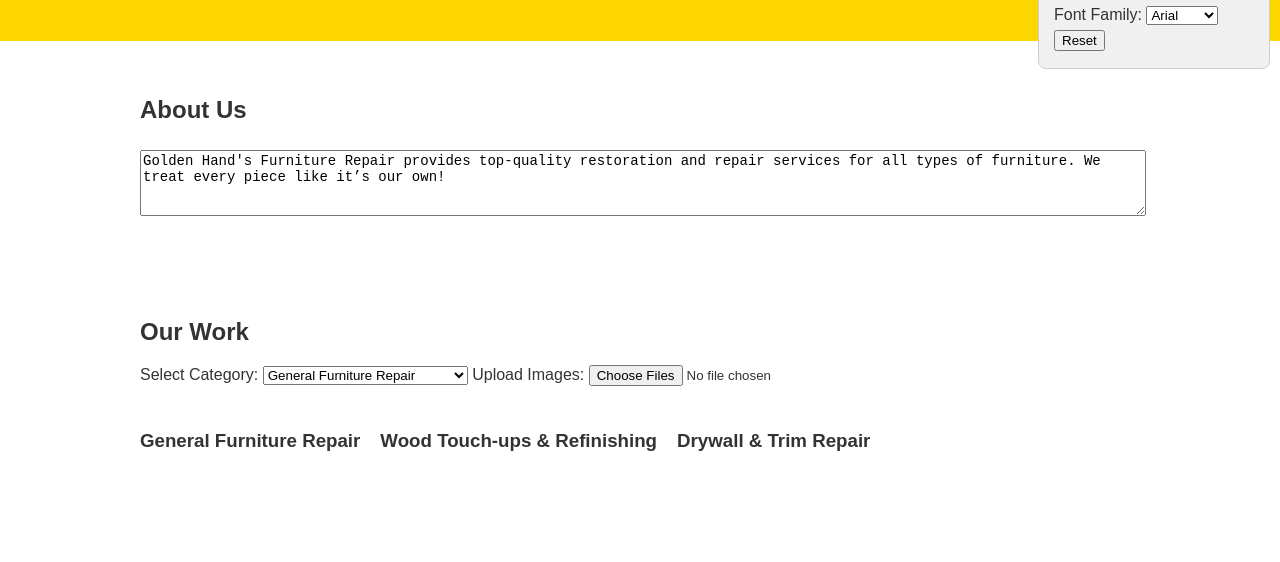
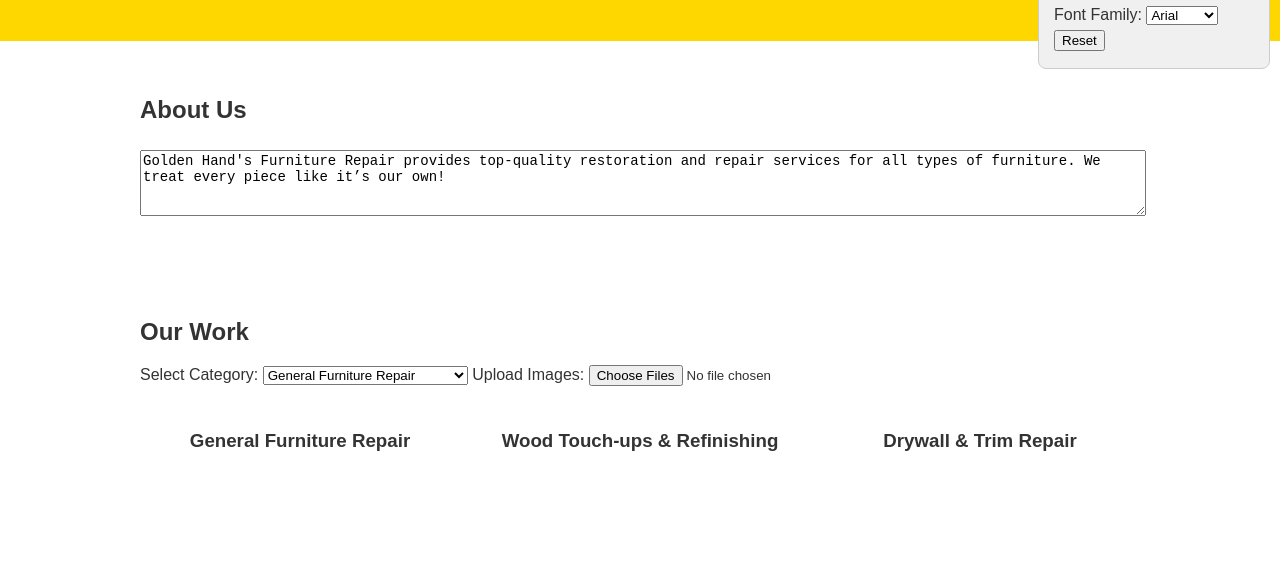
Before and after one commit to mharris091995-cloud/Golden-hand-website, a plain HTML site: page index.html in a window 1280 px wide. Shown: the part 203-765 px from the top of the page. Drawn offline with Linux system fonts and the light colour scheme.

Commit message:
Update style.css

```diff
--- a/style.css
+++ b/style.css
@@ -51,3 +51,14 @@ footer {
     text-align: center;
     padding: 20px;
 }
+#categoryContainers {
+    display: flex;
+    gap: 20px;
+    justify-content: space-between;
+}
+.category-column {
+    flex: 1;
+}
+.category-column h3 {
+    text-align: center;
+}
```
